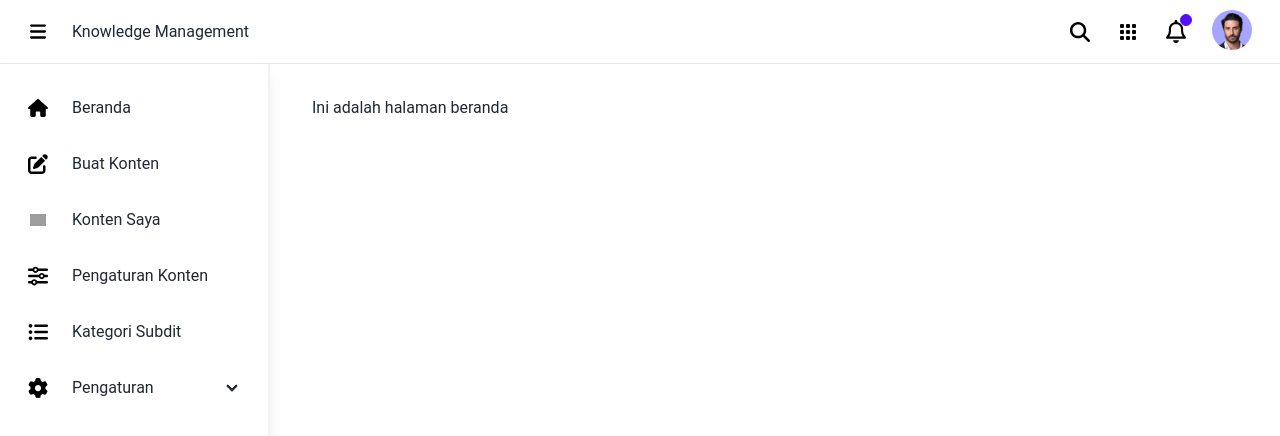
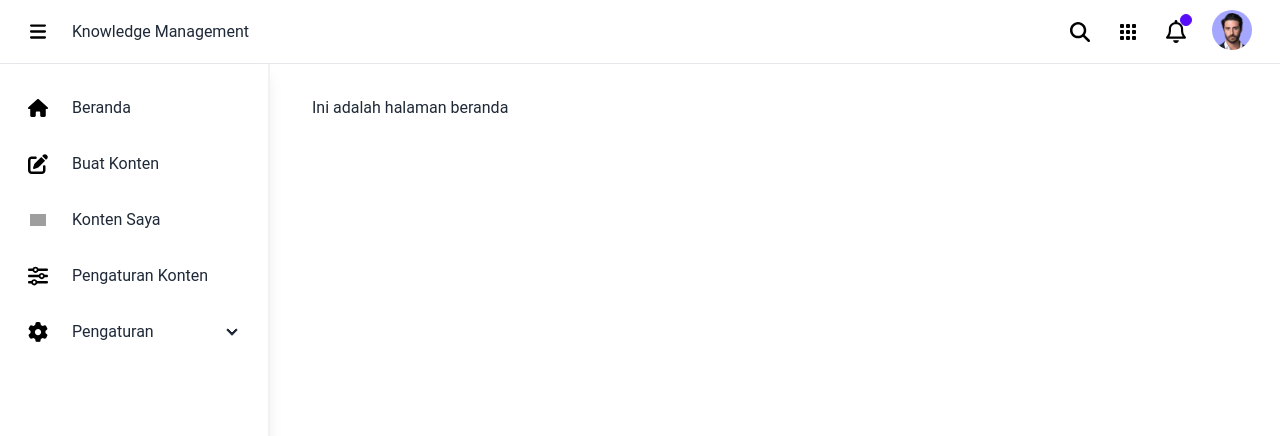
Before and after one commit to martinsmor/KnowledgeManagementSystemFE, a React (Vite) app: page / in a window 1280 px wide. Shown: the top 436 px of the page. Built offline with nearby package versions, Linux system fonts and the light colour scheme; grey boxes are pictures that could not be loaded.

Commit message:
rm kategori sidebar

```diff
--- a/src/component/main/Navbar.jsx
+++ b/src/component/main/Navbar.jsx
@@ -101,7 +101,7 @@ function SearchBar() {
 // Top Navbar
 function Navbar() {
     return(
-        <div className="navbar z-10 fixed bg-base-100 border-b-[.1em] border-b h-[56px] justify-end">
+        <div className="navbar z-10 fixed bg-base-100 border-b-[.1em] h-[56px] justify-end">
             <div className="navbar-end pr-4">
                 <SearchBar />
                 <MenuOms />
--- a/src/component/main/Sidebar.jsx
+++ b/src/component/main/Sidebar.jsx
@@ -54,12 +54,7 @@ function Sidebar(props) {
                                 <img className="w-5  ml-1" src={contentsettingIcon} alt=""/>
                                 <span className="ml-6   overflow-hidden  max-h-[24px] ">Pengaturan Konten</span>
                             </a></li>
-                            <li className="my-2"><a
-                                className="flex  min-h-[48px] overflow-hidden active:bg-blue-300 flex-column hover:bg-base-300 p-3 items-center rounded-md ease-in-out transition "
-                                href="">
-                                <img className="w-5  ml-1" src={categoryIcon} alt=""/>
-                                <span className="ml-6  overflow-hidden  max-h-[24px] transition ">Kategori Subdit</span>
-                            </a></li>
+
                                 <li className="collapse collapse-arrow ">
                                 <input type="checkbox" className="peer" id="collapse"/>
                                     <div id="collapse-head"
@@ -114,10 +109,6 @@ function Sidebar(props) {
                                 <img className="w-5 ml-4" src={contentsettingIcon} alt=""/>
                                 <span className="txtsidebar">Pengaturan Konten</span>
                             </a></li>
-                            <li className="my-2"><a className="flex  overflow-hidden  active:bg-blue-300 flex-column hover:bg-base-300 py-3 items-center rounded-md ease-in-out transition " href="">
-                                <img className="w-5 ml-4" src={categoryIcon} alt=""/>
-                                <span className="txtsidebar">Kategori Subdit</span>
-                            </a></li>
                             <li className="collapse collapse-close overflow-hidden cursor-pointer">
                                 <input type="checkbox" className="peer cursor-pointer" id="collapse"/>
                                 <div id="collapse-head"
@@ -132,6 +123,7 @@ function Sidebar(props) {
                                     <Link className="p-3  pl-16 hover:bg-base-300 w-full rounded-lg" to="/">Option 3</Link>
                                 </div>
                             </li>
+
                         </ul>
                     </div>
                 </div>
```
